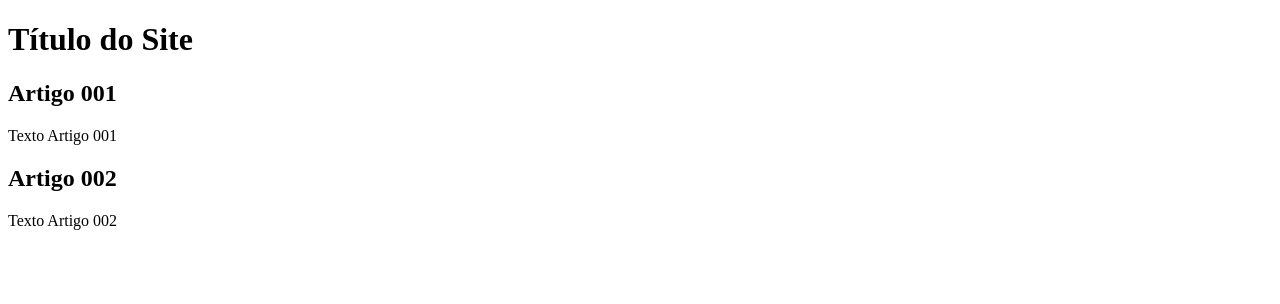
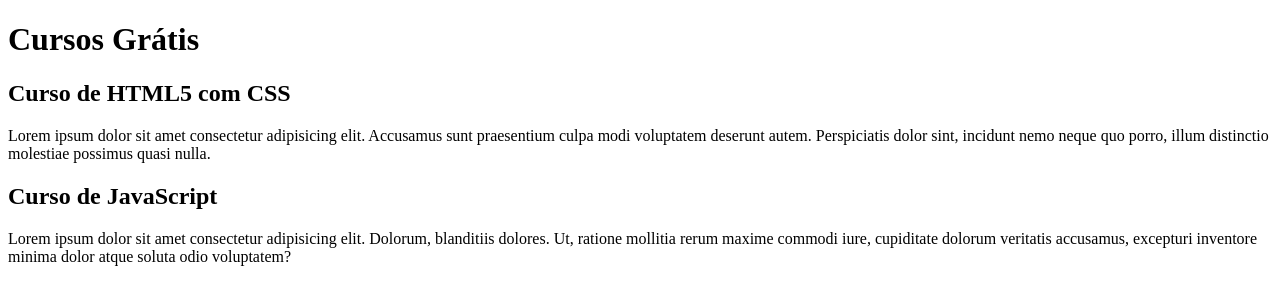
Before and after one commit to MarcioPimenta/projeto-site, a plain HTML site: page index.html in a window 1280 px wide. Drawn offline with Linux system fonts and the light colour scheme.

Commit message:
comecei a escrever o conteúdo

```diff
--- a/index.html
+++ b/index.html
@@ -8,15 +8,15 @@
 <body>
     <main>
         <header>
-            <h1>Título do Site</h1>
+            <h1>Cursos Grátis</h1>
         </header>
         <article>
-            <h2>Artigo 001</h2>
-            <p>Texto Artigo 001</p>
+            <h2>Curso de HTML5 com CSS</h2>
+            <p>Lorem ipsum dolor sit amet consectetur adipisicing elit. Accusamus sunt praesentium culpa modi voluptatem deserunt autem. Perspiciatis dolor sint, incidunt nemo neque quo porro, illum distinctio molestiae possimus quasi nulla.</p>
         </article>
         <article>
-            <h2>Artigo 002</h2>
-            <p>Texto Artigo 002</p>
+            <h2>Curso de JavaScript</h2>
+            <p>Lorem ipsum dolor sit amet consectetur adipisicing elit. Dolorum, blanditiis dolores. Ut, ratione mollitia rerum maxime commodi iure, cupiditate dolorum veritatis accusamus, excepturi inventore minima dolor atque soluta odio voluptatem?</p>
         </article>
     </main>
 </body>
```
